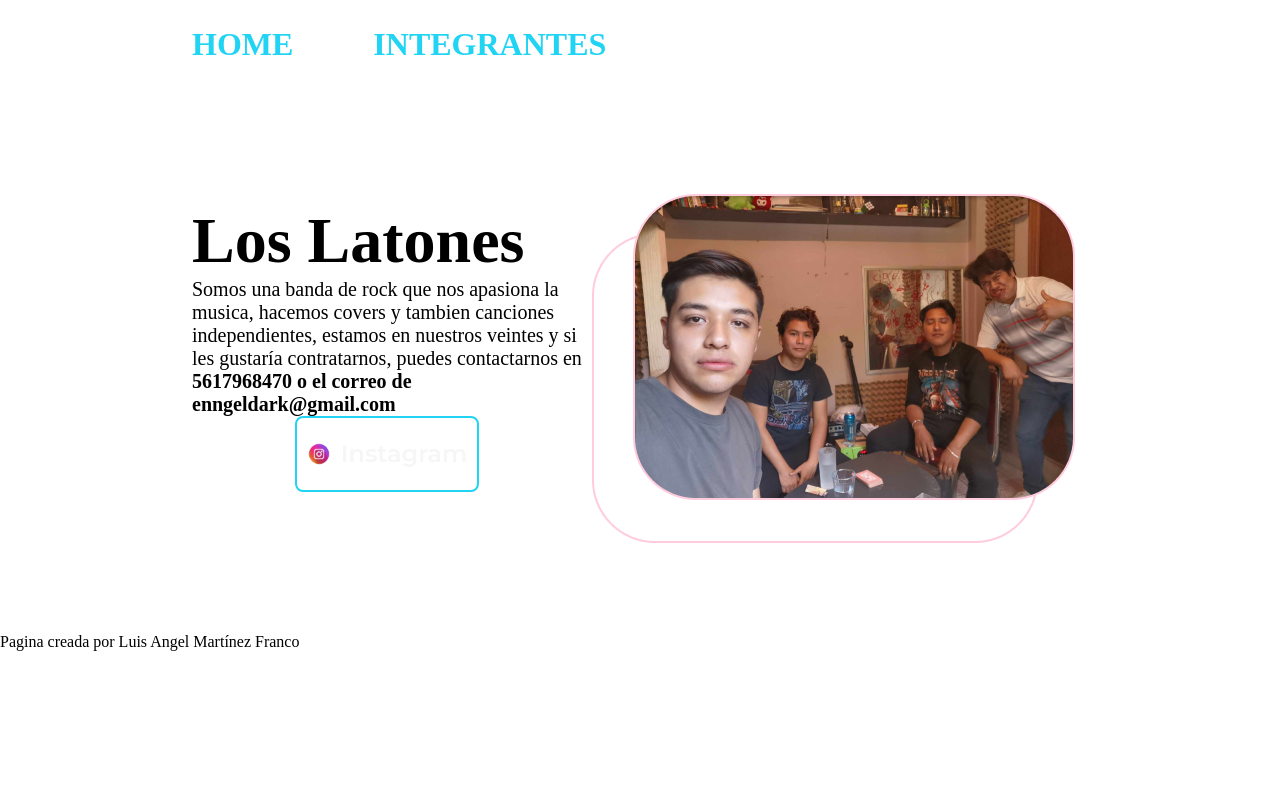
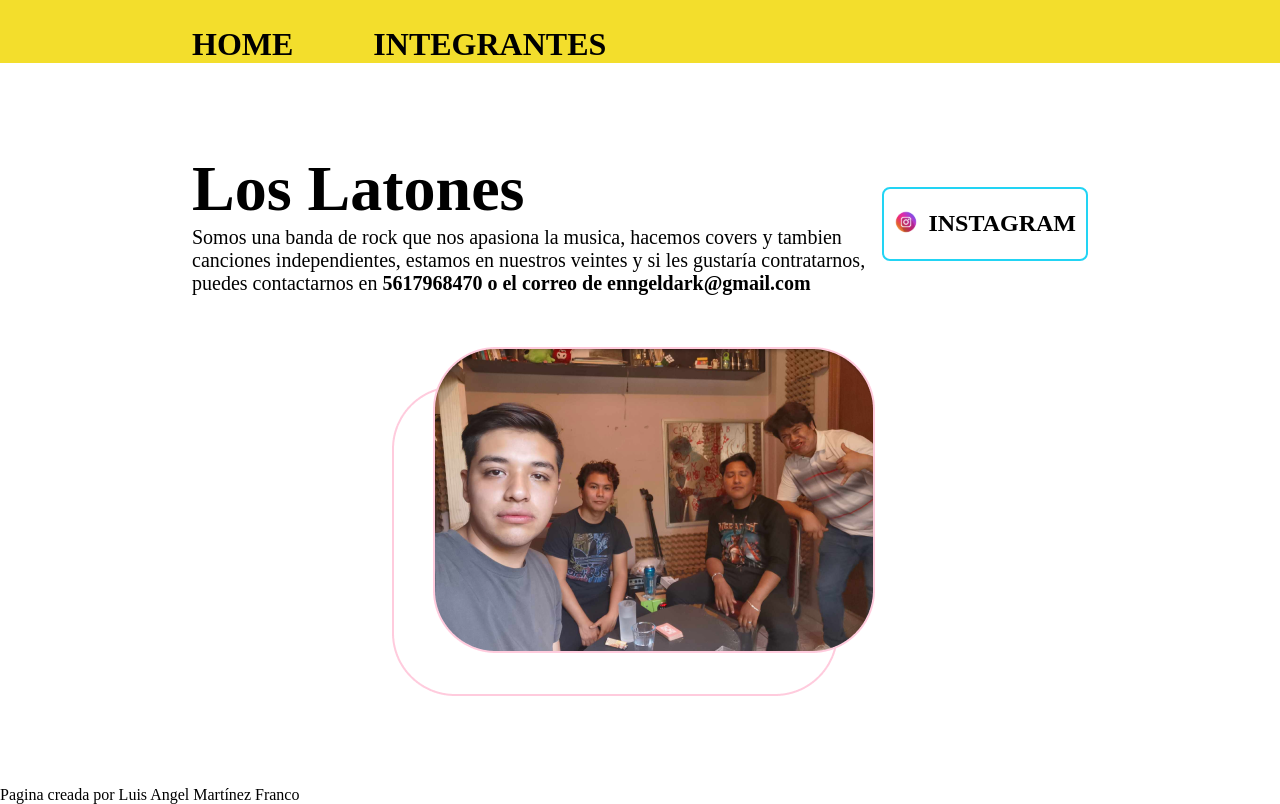
Before and after one commit to Liuz8/banda-rock, a plain HTML site: page index.html in a window 1280 px wide. Drawn offline with Linux system fonts and the light colour scheme; a web font is replaced by a local one.

Commit message:
separa el titulo y texto de algunos elementos para acomodarlos mejor

```diff
--- a/index.html
+++ b/index.html
@@ -15,14 +15,16 @@
 <body>
     <main class="presentacion">
         <section class="presentacion__contenido">
-            <h1 class="presentacion__contenido__titulo">Los Latones</h1>
-            <p class="presentacion__contenido__texto">Somos una banda de rock que nos apasiona la musica,
-                hacemos covers y tambien canciones independientes, estamos en nuestros veintes  y si
-                les gustaría contratarnos, puedes contactarnos en <strong class="presentacion__contenido__strong">5617968470 o el
-                    correo de enngeldark@gmail.com</strong></p>
+            <div class="presentacion__contenido__tituloytexto">
+                <h1 class="presentacion__contenido__titulo">Los Latones</h1>
+                <p class="presentacion__contenido__texto">Somos una banda de rock que nos apasiona la musica,
+                    hacemos covers y tambien canciones independientes, estamos en nuestros veintes  y si
+                    les gustaría contratarnos, puedes contactarnos en <strong class="presentacion__contenido__strong">5617968470 o el
+                        correo de enngeldark@gmail.com</strong></p>
+            </div>
             <div class="presentacion__contenido__enlaces">
                 <a class="presentacion__contenido__enlaces__link" href="https://www.instagram.com/liuz8c/">
-                    <img src="assets/logo-instagram.png" alt="logo de instagram" width="24" height="24"> Instagram
+                    <img src="assets/logo-instagram.png" alt="logo de instagram" width="24" height="24">INSTAGRAM
                 </a>
             </div>
         </section>
--- a/style.css
+++ b/style.css
@@ -6,8 +6,8 @@
 }
 
 :root{
-    --color-primario:#000000;
-    --color-secundario: #f6f6f6;
+    --color-primario:#F3DE2C;
+    --color-secundario: #000000;
     --color-terciario: #22d4f4;
     --fuente-montserrat: 'Montserrat', sans-serif;
     --fuente-Krona: 'Krona One', sans-serif;
@@ -17,6 +17,7 @@
 
 .header{
     padding: 2% 0% 0% 15%;
+    background-color: var(--color-primario);
 }
 
 .header__menu{
@@ -28,16 +29,21 @@
     font-family: var(--fuente-kodchasan);
     font-size: 2rem;
     font-weight: 600;
-    color: var(--color-terciario);
+    color: var(--color-secundario);
     text-decoration: none;
 }
 
 .presentacion{
     display: flex;
+    flex-direction: column;
     align-items: center;
     padding: 7% 15%;
     justify-content: space-around;
     gap: 10px;
+}
+
+.presentacion__contenido{
+    display: flex;
 }
 
 .presentacion__contenido__titulo{
@@ -52,8 +58,6 @@
 
 .presentacion__contenido__enlaces{
     display: flex;
-    justify-content: space-between;
-    flex-direction: column;
     align-items: center;
     gap: 32px;
 }
@@ -64,14 +68,13 @@
     padding: 21.5px 10px; /* Agregué padding lateral */
     text-align: center;
     border-radius: 8px;
-    font-family: var(--fuente-montserrat);
+    font-family: var(--fuente-kodchasan);
     font-size: 1.5rem;
     font-weight: 600;
     text-decoration: none;
     color: var(--color-secundario);
     border: 2px solid var(--color-terciario);
     display: inline-flex; /* Cambiado de flex a inline-flex */
-    align-items: center; /* Alinea verticalmente la imagen y el texto */
     gap: 10px;
 }
 
@@ -81,3 +84,10 @@
     font-size: 1.5rem;
     font-weight: 400;
 }
+
+.fotogrupal{
+    display: flex;
+    flex-direction: row;
+    border: #22d4f4 22px;
+    align-items: flex-end;
+}
```
